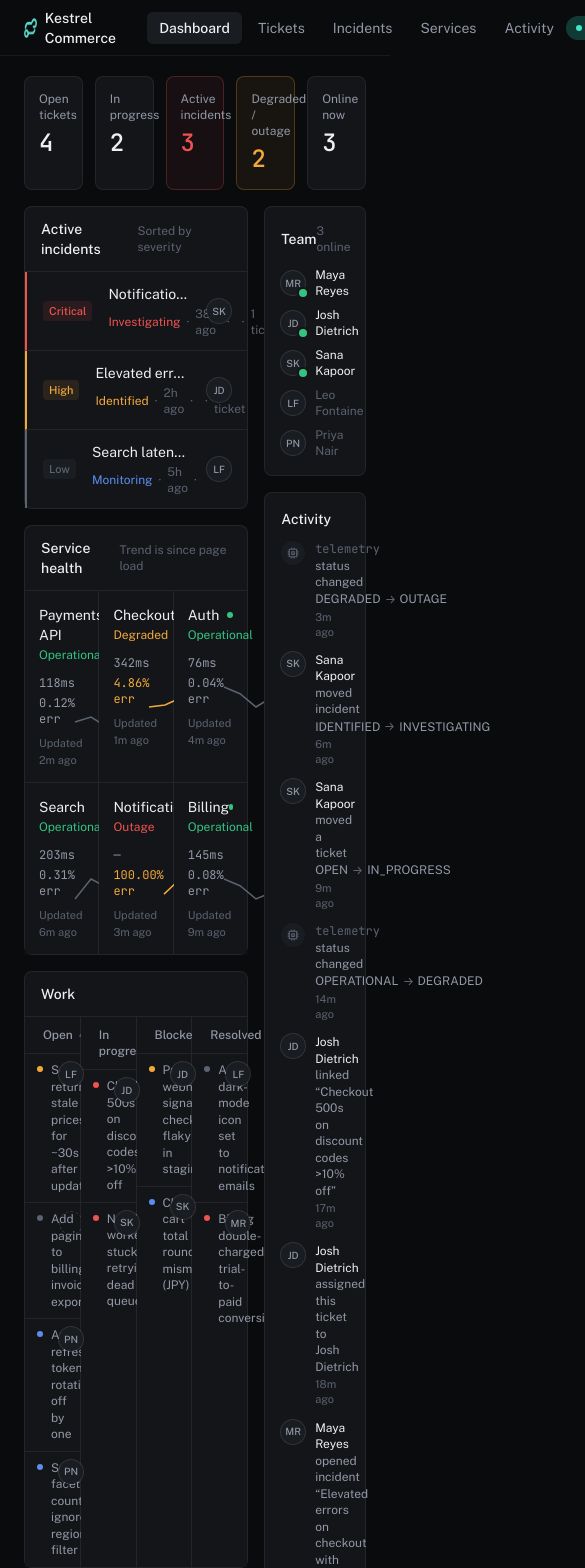
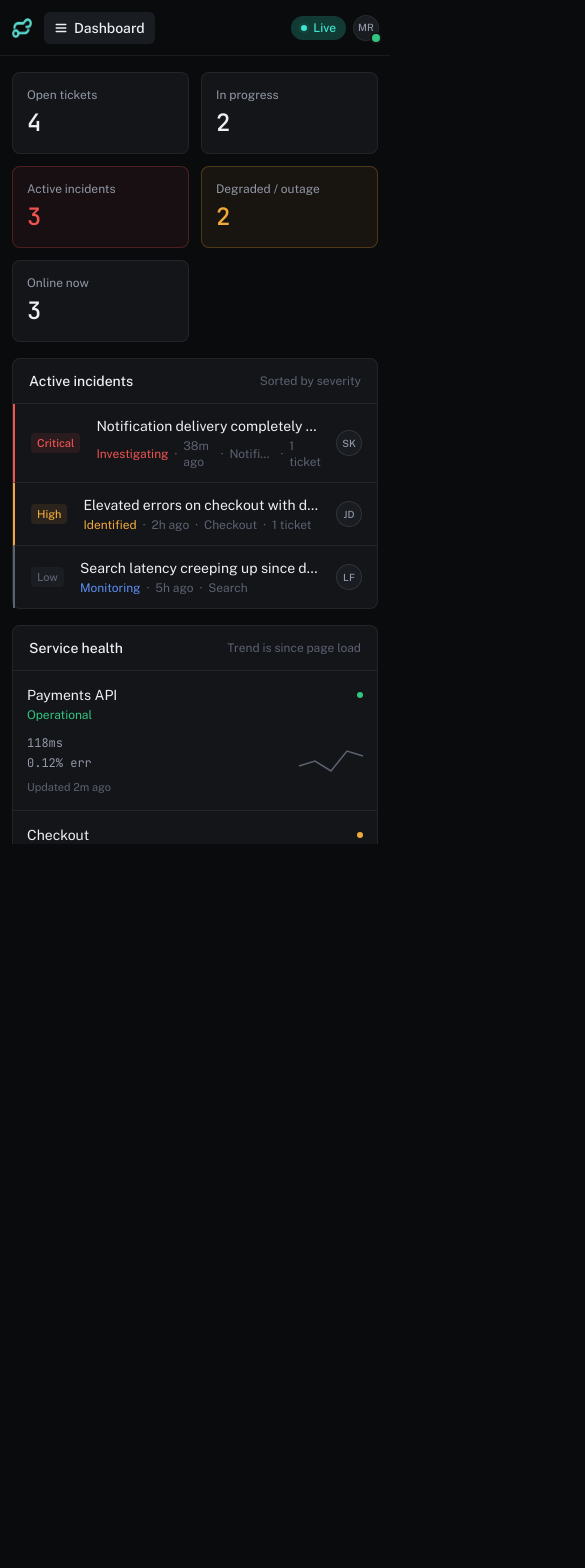
Before and after one commit to simplyjoshardals/relay, a Next.js app: page /dashboard in a window 390 px wide. Shown: the top 1568 px of the page, 585 px wide, since content can reach past the window. After the commit the page ends 844 px from the top, so only its background shows below. Built offline with nearby package versions, Linux system fonts and the light colour scheme.

Commit message:
feat: made the dashboard mobile responsive

```diff
--- a/app/dashboard/page.tsx
+++ b/app/dashboard/page.tsx
@@ -34,10 +34,11 @@ export default function DashboardPage() {
   ).length;
 
   return (
-    <div className="flex min-h-screen flex-col">
+    <div className="flex h-full flex-col">
       <TopBar orgName={currentOrgName} self={self} />
 
-      <main className="mx-auto flex w-full max-w-350 flex-1 flex-col gap-4 px-6 py-5">
+      {/* Only this content area scrolls — the TopBar above stays put. */}
+      <main className="mx-auto flex w-full max-w-350 flex-1 flex-col gap-4 overflow-y-auto px-3 py-4 sm:px-6 sm:py-5">
         <StatRow
           stats={[
             { label: "Open tickets", value: openTickets },
@@ -56,7 +57,10 @@ export default function DashboardPage() {
           ]}
         />
 
-        <div className="grid grid-cols-[2.2fr_1fr] gap-4 items-start">
+        {/* Side-by-side only once there's room for both columns to
+            breathe; below that, the rail just drops beneath the main
+            content instead of squeezing next to it. */}
+        <div className="grid grid-cols-1 gap-4 lg:grid-cols-[2.2fr_1fr] lg:items-start">
           <div className="flex flex-col gap-4 min-w-0">
             <IncidentsPanel
               incidents={incidents}
--- a/app/globals.css
+++ b/app/globals.css
@@ -42,3 +42,7 @@ body {
 * {
   scrollbar-color: var(--color-line-strong) transparent;
 }
+
+button {
+  @apply cursor-pointer;
+}
--- a/app/layout.tsx
+++ b/app/layout.tsx
@@ -24,7 +24,7 @@ export default function RootLayout({ children }: LayoutProps<"/">) {
       lang="en"
       className={`${publicSans.variable} ${jetbrainsMono.variable} h-full antialiased`}
     >
-      <body className="min-h-full flex flex-col">{children}</body>
+      <body className="h-full flex flex-col overflow-hidden">{children}</body>
     </html>
   );
 }
--- a/components/dashboard/ActivityFeed.tsx
+++ b/components/dashboard/ActivityFeed.tsx
@@ -1,14 +1,42 @@
 import { ArrowRight, Cpu } from "@phosphor-icons/react/ssr";
 import { Avatar } from "./Avatar";
-import type { Activity, User } from "@/types";
+import {
+  incidentSeverityMeta,
+  incidentStatusMeta,
+  serviceStatusMeta,
+  ticketPriorityMeta,
+  ticketStatusMeta,
+  type Activity,
+  type User,
+} from "@/types";
 import { relativeTime } from "@/lib/style";
 
-function Transition({ from, to }: { from: unknown; to: unknown }) {
+// Activity metadata stores raw enum values (e.g. "IN_PROGRESS") as they're
+// persisted in the DB. Never show those directly — always translate through
+// the same label maps the rest of the dashboard uses, so the feed reads like
+// something a person wrote ("In progress") rather than a code left showing.
+type LabelMap = Record<string, { label: string }>;
+
+function humanize(value: unknown, labels?: LabelMap): string {
+  if (value == null) return "?";
+  const key = String(value);
+  return labels?.[key]?.label ?? key;
+}
+
+function Transition({
+  from,
+  to,
+  labels,
+}: {
+  from: unknown;
+  to: unknown;
+  labels?: LabelMap;
+}) {
   return (
     <span className="inline-flex items-center gap-1 align-middle">
-      <span>{String(from ?? "?")}</span>
+      <span>{humanize(from, labels)}</span>
       <ArrowRight size={11} weight="bold" className="text-ink-faint" />
-      <span>{String(to ?? "?")}</span>
+      <span>{humanize(to, labels)}</span>
     </span>
   );
 }
@@ -23,19 +51,22 @@ function describe(activity: Activity) {
     case "TICKET_STATUS_CHANGED":
       return (
         <>
-          moved a ticket <Transition from={m.from} to={m.to} />
+          moved a ticket{" "}
+          <Transition from={m.from} to={m.to} labels={ticketStatusMeta} />
         </>
       );
     case "TICKET_PRIORITY_CHANGED":
       return (
         <>
-          changed ticket priority <Transition from={m.from} to={m.to} />
+          changed ticket priority{" "}
+          <Transition from={m.from} to={m.to} labels={ticketPriorityMeta} />
         </>
       );
     case "SERVICE_STATUS_CHANGED":
       return (
         <>
-          status changed <Transition from={m.from} to={m.to} />
+          status changed{" "}
+          <Transition from={m.from} to={m.to} labels={serviceStatusMeta} />
         </>
       );
     case "INCIDENT_CREATED":
@@ -43,13 +74,15 @@ function describe(activity: Activity) {
     case "INCIDENT_STATUS_CHANGED":
       return (
         <>
-          moved incident <Transition from={m.from} to={m.to} />
+          moved incident{" "}
+          <Transition from={m.from} to={m.to} labels={incidentStatusMeta} />
         </>
       );
     case "INCIDENT_SEVERITY_CHANGED":
       return (
         <>
-          changed severity <Transition from={m.from} to={m.to} />
+          changed severity{" "}
+          <Transition from={m.from} to={m.to} labels={incidentSeverityMeta} />
         </>
       );
     case "INCIDENT_SERVICE_LINKED":
--- a/components/dashboard/ServiceHealthGrid.tsx
+++ b/components/dashboard/ServiceHealthGrid.tsx
@@ -49,7 +49,7 @@ export function ServiceHealthGrid({ services }: { services: Service[] }) {
         <span className="text-xs text-ink-faint">Trend is since page load</span>
       </div>
 
-      <div className="grid grid-cols-3 gap-px bg-line">
+      <div className="grid grid-cols-1 gap-px bg-line sm:grid-cols-2 lg:grid-cols-3">
         {services.map((service) => {
           const meta = serviceStatusMeta[service.status];
           const warn = service.status !== "OPERATIONAL";
--- a/components/dashboard/StatRow.tsx
+++ b/components/dashboard/StatRow.tsx
@@ -6,7 +6,7 @@ interface Stat {
 
 export function StatRow({ stats }: { stats: Stat[] }) {
   return (
-    <div className="grid grid-cols-5 gap-3">
+    <div className="grid grid-cols-2 gap-3 sm:grid-cols-3 lg:grid-cols-5">
       {stats.map((stat) => {
         const alert = stat.tone && stat.value > 0;
         return (
--- a/components/dashboard/TicketBoard.tsx
+++ b/components/dashboard/TicketBoard.tsx
@@ -22,7 +22,7 @@ export function TicketBoard({ tickets, resolveUser }: TicketBoardProps) {
         <h2 className="text-sm font-medium text-ink">Work</h2>
       </div>
 
-      <div className="grid grid-cols-4 gap-px bg-line">
+      <div className="grid grid-cols-1 gap-px bg-line sm:grid-cols-2 lg:grid-cols-4">
         {columns.map((status) => {
           const items = tickets.filter((t) => t.status === status);
           const meta = ticketStatusMeta[status];
--- a/components/dashboard/TopBar.tsx
+++ b/components/dashboard/TopBar.tsx
@@ -1,4 +1,8 @@
+"use client";
+
+import { useState } from "react";
 import Image from "next/image";
+import { ListIcon, XIcon } from "@phosphor-icons/react";
 import { Avatar } from "./Avatar";
 import { LiveIndicator } from "./LiveIndicator";
 import type { User } from "@/types";
@@ -12,10 +16,13 @@ const navItems = [
 ];
 
 export function TopBar({ orgName, self }: { orgName: string; self: User }) {
+  const [menuOpen, setMenuOpen] = useState(false);
+  const activeLabel = navItems.find((item) => item.active)?.label ?? "Menu";
+
   return (
-    <header className="flex h-14 shrink-0 items-center justify-between border-b border-line px-6">
-      <div className="flex items-center gap-6">
-        <div className="flex items-center gap-2">
+    <header className="relative flex h-14 shrink-0 items-center justify-between gap-3 border-b border-line px-3 sm:px-6">
+      <div className="flex min-w-0 items-center gap-3 sm:gap-6">
+        <div className="flex shrink-0 items-center gap-2">
           <span className="flex items-center justify-center size-5">
             <Image
               src="/assets/logo.png"
@@ -26,10 +33,13 @@ export function TopBar({ orgName, self }: { orgName: string; self: User }) {
               className="size-5"
             />
           </span>
-          <span className="text-sm font-medium text-ink">{orgName}</span>
+          <span className="hidden text-sm font-medium text-ink sm:inline">
+            {orgName}
+          </span>
         </div>
 
-        <nav className="flex items-center gap-1">
+        {/* Tablet and up: room for all five tabs side by side. */}
+        <nav className="hidden items-center gap-1 md:flex">
           {navItems.map((item) => (
             <span
               key={item.label}
@@ -43,12 +53,56 @@ export function TopBar({ orgName, self }: { orgName: string; self: User }) {
             </span>
           ))}
         </nav>
+
+        {/* Phone: one button naming the page you're on. Tap it to see the
+            other four — nothing to scroll to find, nothing squeezed. */}
+        <button
+          type="button"
+          onClick={() => setMenuOpen((open) => !open)}
+          aria-expanded={menuOpen}
+          aria-label="Open navigation menu"
+          className="flex items-center gap-1.5 rounded-md bg-panel-raised px-2.5 py-1.5 text-sm font-medium text-ink md:hidden"
+        >
+          {menuOpen ? (
+            <XIcon size={14} weight="bold" />
+          ) : (
+            <ListIcon size={14} weight="bold" />
+          )}
+          {activeLabel}
+        </button>
       </div>
 
-      <div className="flex items-center gap-4">
+      <div className="flex shrink-0 items-center gap-2 sm:gap-4">
         <LiveIndicator connected />
         <Avatar initials={self.initials} online size="sm" title={self.name} />
       </div>
+
+      {menuOpen && (
+        <>
+          {/* Invisible tap-outside-to-close catcher, not a page-darkening
+              overlay — this is a small menu, not a full mobile drawer. */}
+          <div
+            className="fixed inset-0 z-10 md:hidden"
+            onClick={() => setMenuOpen(false)}
+          />
+          <div className="absolute left-3 top-full z-20 mt-1.5 flex w-44 flex-col gap-0.5 rounded-lg border border-line bg-panel-raised p-1 shadow-lg md:hidden">
+            {navItems.map((item) => (
+              <button
+                key={item.label}
+                type="button"
+                onClick={() => setMenuOpen(false)}
+                className={
+                  item.active
+                    ? "rounded-md bg-panel px-3 py-2 text-left text-sm font-medium text-ink"
+                    : "rounded-md px-3 py-2 text-left text-sm text-ink-dim hover:text-ink"
+                }
+              >
+                {item.label}
+              </button>
+            ))}
+          </div>
+        </>
+      )}
     </header>
   );
 }
```
Also changed, not shown: 1 other file (tests, documents, lock files or other folders).
